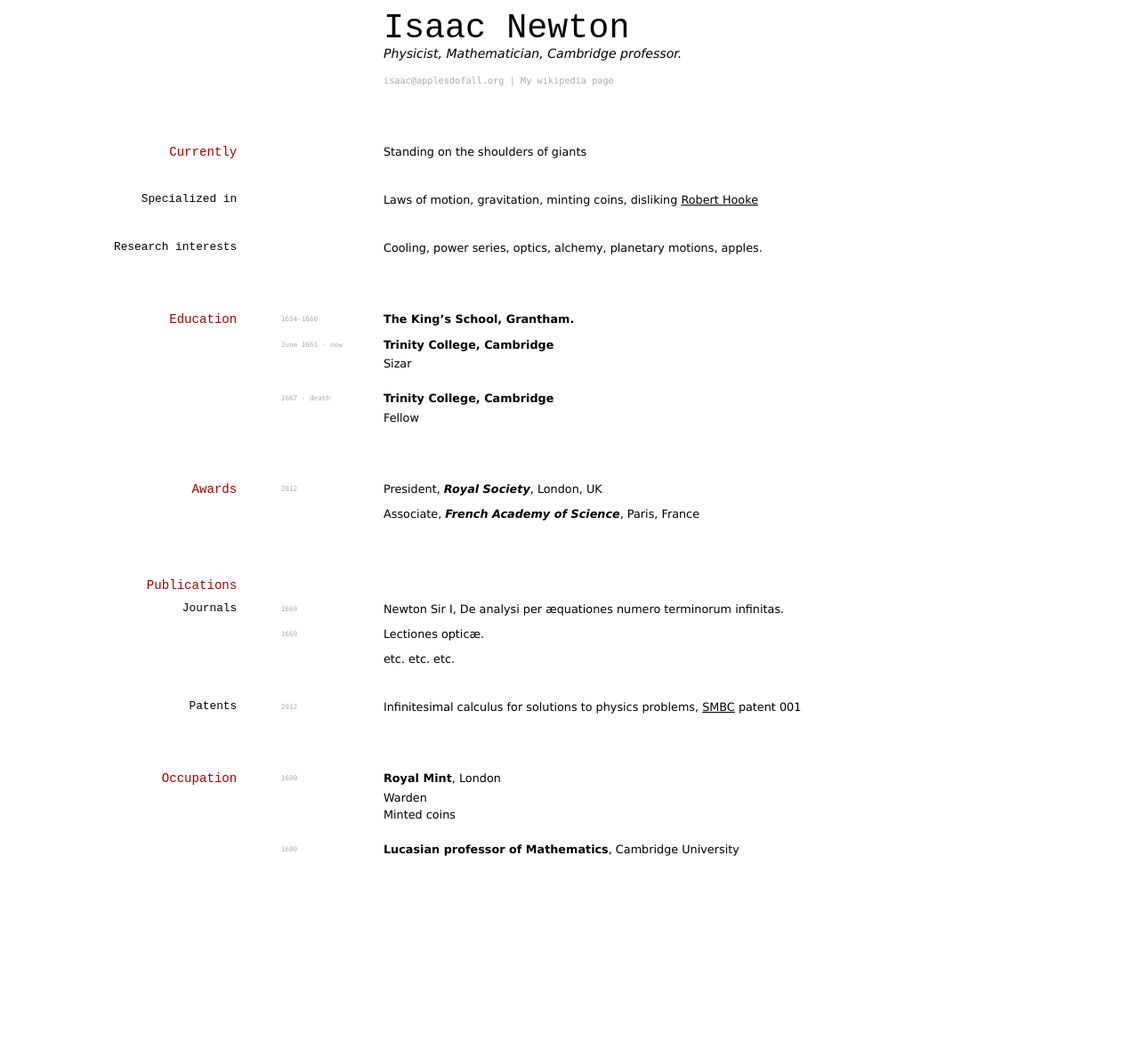
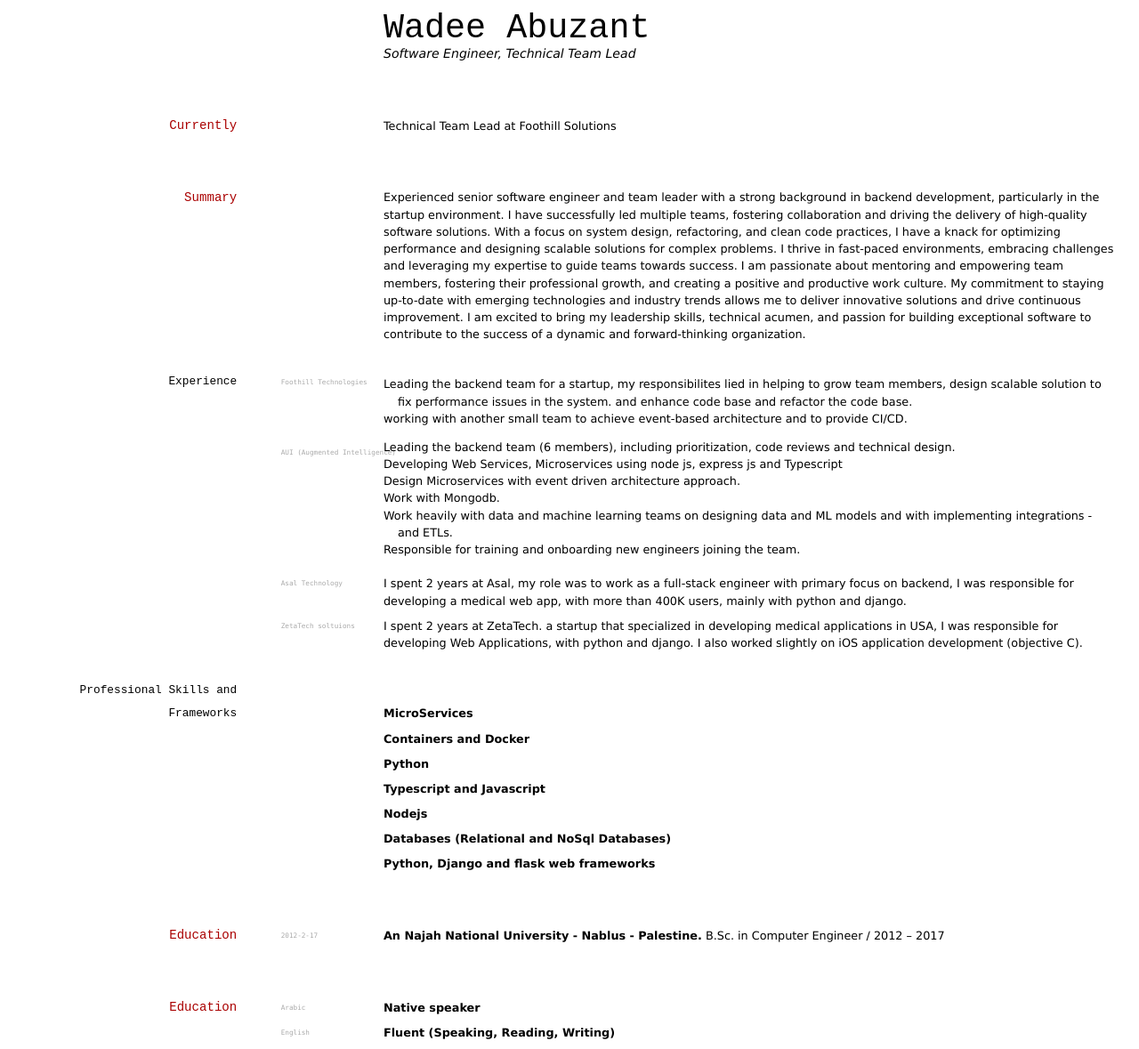
Before and after one commit to WadeeSami/wadeesami.github.io, a Jekyll site: the page built from index.md, in a window 1280 px wide. Shown: the whole page at 89% size. Built offline with Jekyll 4.4.1, drawn with Linux system fonts in a browser that asks for light colours; before the commit the page ends 973 px from its top, so only the background shows below that.

Commit message:
Update index.md

```diff
--- a/index.md
+++ b/index.md
@@ -1,86 +1,85 @@
 ---
 layout: cv
-title: Isaac Newtons's CV
+title: Wadee Abuzant's CV
 ---
-# Isaac Newton
-Physicist, Mathematician, Cambridge professor.
+# Wadee Abuzant
+Software Engineer, Technical Team Lead
 
-<div id="webaddress">
-<a href="isaac@applesdofall.org">isaac@applesdofall.org</a>
+<!-- <div id="webaddress">
+<a href="isaac@applesdofall.org">wadee.abuzant@gmail.com</a>
 | <a href="http://en.wikipedia.org/wiki/Isaac_Newton">My wikipedia page</a>
-</div>
+</div> -->
 
 
 ## Currently
 
-Standing on the shoulders of giants
-
-### Specialized in
-
-Laws of motion, gravitation, minting coins, disliking [Robert Hooke](http://en.wikipedia.org/wiki/Robert_Hooke)
+Technical Team Lead at Foothill Solutions
 
 
-### Research interests
+## Summary
 
-Cooling, power series, optics, alchemy, planetary motions, apples.
+Experienced senior software engineer and team leader with a strong background in backend development, particularly in the startup environment. I have successfully led multiple teams, fostering collaboration and driving the delivery of high-quality software solutions. With a focus on system design, refactoring, and clean code practices, I have a knack for optimizing performance and designing scalable solutions for complex problems. I thrive in fast-paced environments, embracing challenges and leveraging my expertise to guide teams towards success. I am passionate about mentoring and empowering team members, fostering their professional growth, and creating a positive and productive work culture. My commitment to staying up-to-date with emerging technologies and industry trends allows me to deliver innovative solutions and drive continuous improvement. I am excited to bring my leadership skills, technical acumen, and passion for building exceptional software to contribute to the success of a dynamic and forward-thinking organization.
+
+
+### Experience
+
+`Foothill Technologies`
+
+- Leading the backend team for a startup, my responsibilites lied in helping to grow team members, design scalable solution to fix performance issues in the system. and enhance code base and refactor the code base.
+- working with another small team to achieve event-based architecture and to provide CI/CD.
+
+`AUI (Augmented Intelligence)`
+
+- Leading the backend team (6 members), including prioritization, code reviews and technical design.
+- Developing Web Services, Microservices using node js, express js and Typescript
+- Design Microservices with event driven architecture approach.
+- Work with Mongodb.
+- Work heavily with data and machine learning teams on designing data and ML models and with implementing integrations - and ETLs.
+- Responsible for training and onboarding new engineers joining the team.
+
+
+`Asal Technology`
+
+I spent 2 years at Asal, my role was to work as a full-stack engineer with primary focus on backend, I was responsible for developing a medical web app, with more than 400K users, mainly with python and django.
+
+`ZetaTech soltuions`
+
+I spent 2 years at ZetaTech. a startup that specialized in developing medical applications in USA, I was responsible for developing Web Applications, with python and django. I also worked slightly on iOS application development (objective C).
+
+
+### Professional Skills and Frameworks
+
+
+__MicroServices__
+
+__Containers and Docker__
+
+__Python__
+
+__Typescript and Javascript__
+
+__Nodejs__
+
+__Databases (Relational and NoSql Databases)__
+
+__Python, Django and flask web frameworks__
+
 
 
 ## Education
 
-`1654-1660`
-__The King's School, Grantham.__
-
-`June 1661 - now`
-__Trinity College, Cambridge__
-
-- Sizar
-
-`1667 - death`
-__Trinity College, Cambridge__
-
-- Fellow
+`2012-2-17`
+__An Najah National University - Nablus - Palestine.__ B.Sc. in Computer Engineer / 2012 – 2017
 
 
 
-## Awards
+## Education
 
-`2012`
-President, *Royal Society*, London, UK
+`Arabic`
+__Native speaker__
 
-Associate, *French Academy of Science*, Paris, France
-
-
-
-## Publications
-
-<!-- A list is also available [online](http://scholar.google.co.uk/citations?user=LTOTl0YAAAAJ) -->
-
-### Journals
-
-`1669`
-Newton Sir I, De analysi per æquationes numero terminorum infinitas.
-
-`1669`
-Lectiones opticæ.
-
-etc. etc. etc.
-
-### Patents
-
-`2012`
-Infinitesimal calculus for solutions to physics problems, [SMBC](http://www.techdirt.com/articles/20121011/09312820678/if-patents-had-been-around-time-newton.shtml) patent 001
-
-
-## Occupation
-
-`1600`
-__Royal Mint__, London
-
-- Warden
-- Minted coins
-
-`1600`
-__Lucasian professor of Mathematics__, Cambridge University
+`English`
+__Fluent (Speaking, Reading, Writing)__
 
 
 
```
